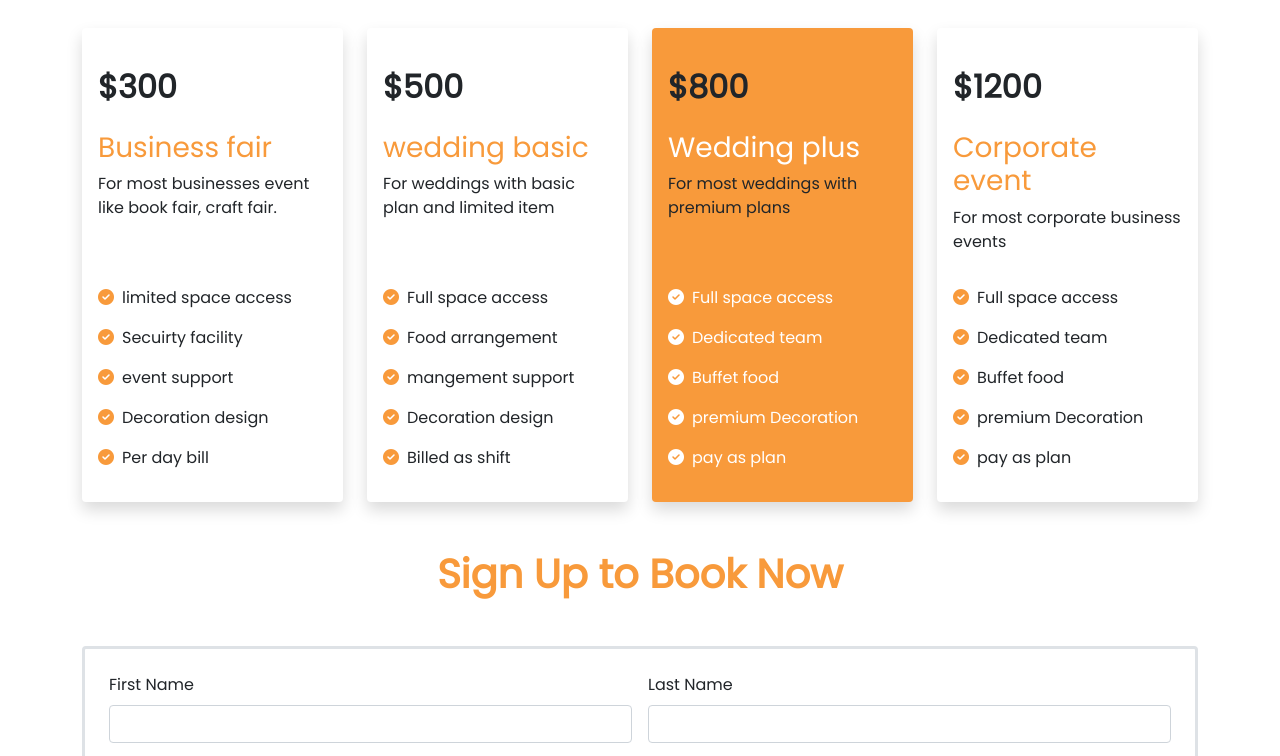
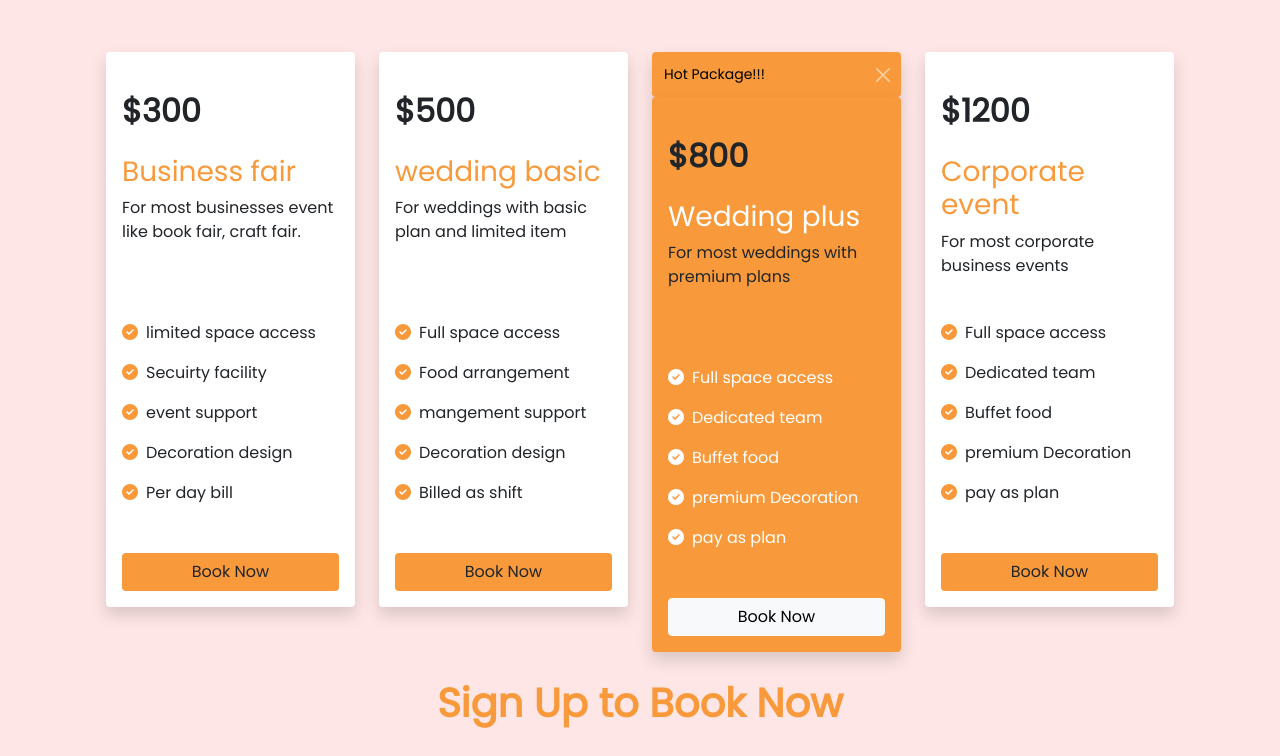
Before and after one commit to palakxdev/dev-task-3, a plain HTML site: page index.html in a window 1280 px wide. Shown: the part 691-1447 px from the top of the page. Drawn offline with nearby package versions, Linux system fonts and the light colour scheme.

Commit message:
Some mejor changes and final commit

```diff
--- a/css/customized-style.css
+++ b/css/customized-style.css
@@ -4,27 +4,28 @@
 /* common styles */
 body {
     font-family: 'Poppins', sans-serif;
+    background-color: #ffe6e6;
 }
 h1 {
     color: #F89A3B;
 }
 
 /* custom class and styles */
-.luxury-text-color{
+.luxury-text-color {
     color: #F89A3B;
 }
-.luxury-button{
+.luxury-button {
     background-color: #F89A3B;
 }
-.luxury-h3{
+.luxury-h3 {
     color: #F89A3B;
 }
-.luxury-font-awesome{
+.luxury-font-awesome {
     color: #F89A3B;
 }
-.luxury-background{
+.luxury-background {
     background-color: #F89A3B;
 }
-.luxury-footer-bg{
+.luxury-footer-bg {
     background-color: #0B0D17;
 }
--- a/index.html
+++ b/index.html
@@ -124,7 +124,7 @@
         ----------------------------->
         <section class="container">
             <h1 class="fw-bold text-center my-5">Our Packages</h1>
-            <div class="row row-cols-1 row-cols-lg-4 row-cols-md-3 g-4 mb-3">
+            <div class="row row-cols-1 row-cols-lg-4 row-cols-md-3 g-4 mb-3 p-4">
                 <div class="col">
                     <div class="card h-100 border-0 shadow">
                         <div class="card-body">
@@ -149,6 +149,7 @@
                                 bill
                             </p>
                         </div>
+                        <button type="submit" class="btn luxury-button m-3">Book Now</button>
                     </div>
                 </div>
                 <div class="col">
@@ -176,9 +177,21 @@
                                 as shift
                             </p>
                         </div>
+                        <button type="submit" class="btn luxury-button m-3">Book Now</button>
                     </div>
                 </div>
                 <div class="col">
+                    <div class="toast show align-items-center text-black luxury-background border-0" role="alert"
+                        aria-live="assertive" aria-atomic="true">
+                        <div class="d-flex">
+                            <div class="toast-body">
+                                Hot Package!!!
+                            </div>
+                            <button type="button" class="btn-close btn-close-white me-2 m-auto" data-bs-dismiss="toast"
+                                aria-label="Close"></button>
+                        </div>
+                    </div>
+
                     <div class="card h-100 luxury-background border-0 shadow">
                         <div class="card-body">
                             <h2 class="fw-bold my-4">$800</h2>
@@ -202,6 +215,7 @@
                                 plan
                             </p>
                         </div>
+                        <button type="submit" class="btn btn-light m-3">Book Now</button>
                     </div>
                 </div>
                 <div class="col">
@@ -229,6 +243,7 @@
                                 plan
                             </p>
                         </div>
+                        <button type="submit" class="btn luxury-button m-3">Book Now</button>
                     </div>
                 </div>
             </div>
@@ -354,21 +369,19 @@
             <div class="row-cols-lg">
                 <p>Cell: +8801125588755</p>
                 <p>Email: luxury@convention.com</p>
-                <p>Copyright <span><i class="fas fa-copyright"></i></span>2022 all rights reserved <br> by Luxury
+                <p>Copyright <span><i class="fas fa-copyright"></i></span> 2022 all rights <br> reserved by Luxury
                     Convention
                     Center</p>
             </div>
             <div class="row-cols-lg">
                 <h4>Get Our Apps</h4>
-                <a href=""></a>
-                <img src="media/icons/google-play-badge.svg" width="100" alt="">
-                <img src="media/icons/app-store-badge.svg" width="100" alt="">
+                <a href="https://play.google.com/store/apps/details?id=change.thinking.brian"><img
+                        src="media/icons/google-play-badge.svg" width="100" alt=""></a>
+                <a href="https://apps.apple.com/us/app/marvel-comics/id350027738"><img
+                        src="media/icons/app-store-badge.svg" width="100" alt=""></a>
             </div>
         </section>
     </footer>
-
-
-
     <!-- bootstrap js script -->
     <script src="https://cdn.jsdelivr.net/npm/bootstrap@5.1.3/dist/js/bootstrap.bundle.min.js"
         integrity="sha384-ka7Sk0Gln4gmtz2MlQnikT1wXgYsOg+OMhuP+IlRH9sENBO0LRn5q+8nbTov4+1p"
```
